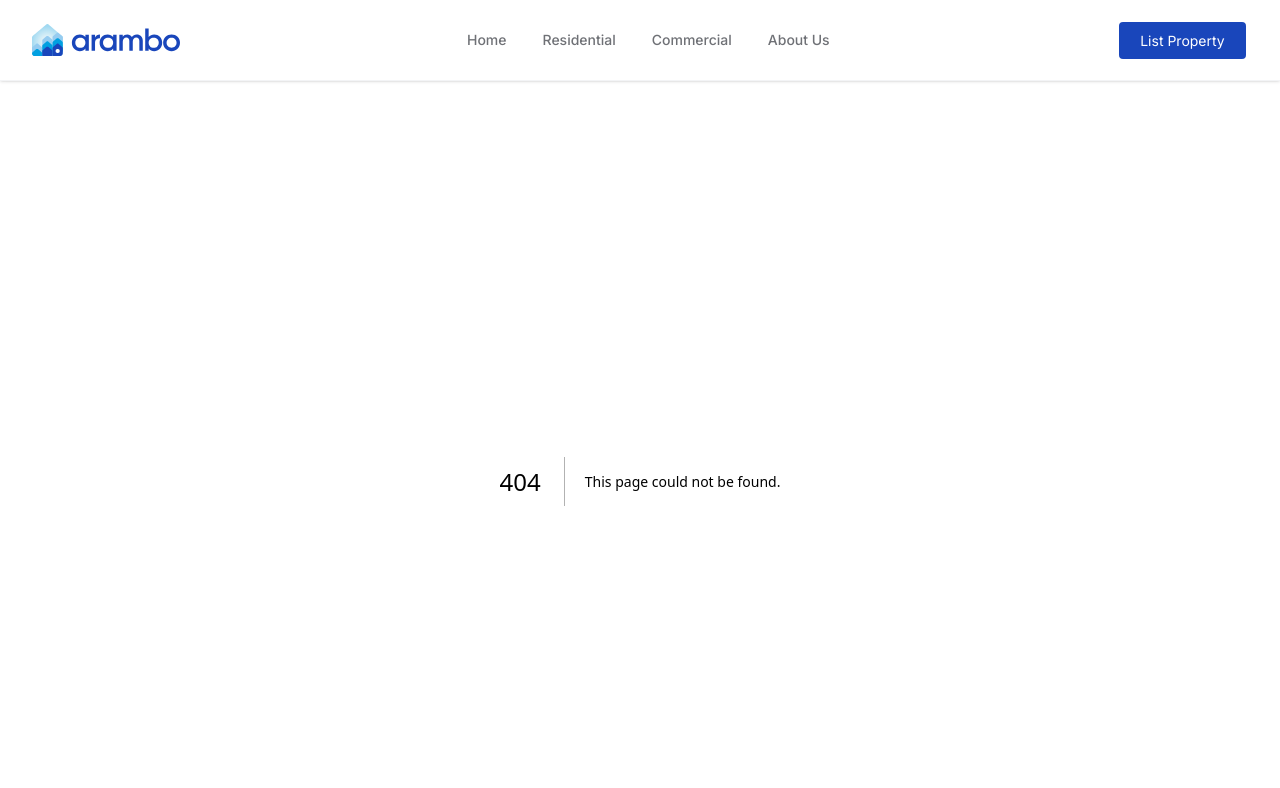
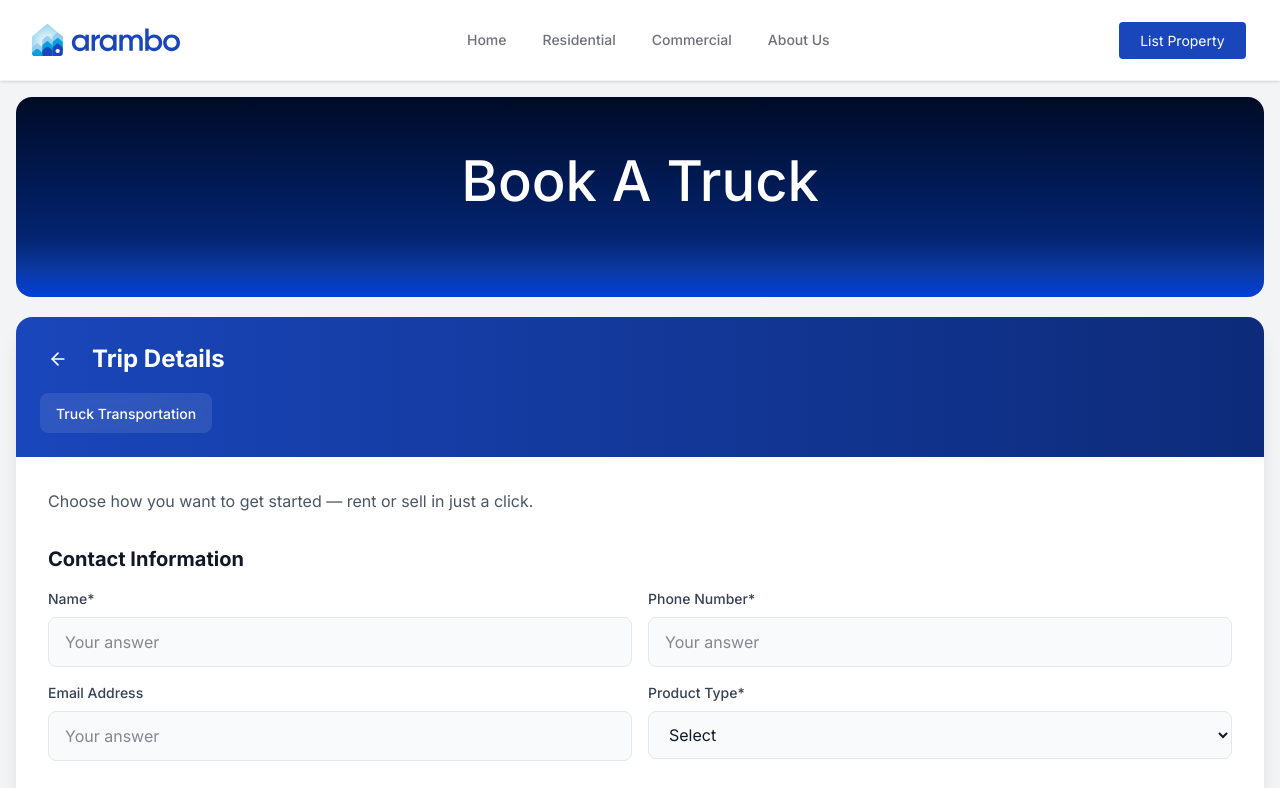
Before and after one commit to FaiyazAwsaf/arambo-website, a Next.js app: page /book-a-truck/form in a window 1280 px wide. Before the commit this address had no page. Shown: the top 788 px of the page. Built offline with nearby package versions, Linux system fonts and the light colour scheme.

Commit message:
truck boking form implementation

```diff
--- /dev/null
+++ b/src/app/book-a-truck/form/page.tsx
@@ -0,0 +1,22 @@
+import React from "react";
+import TruckBookingForm from "@/components/TruckBookingForm";
+
+const form = () => {
+    return(
+        <div className="min-h-screen bg-gray-100 p-4">
+            <div
+                style={{
+                    background: 'linear-gradient(180deg, #000B26 0%, #00123C 19.69%, #032471 70.33%, #0C39A3 86.64%, #0041D9 100%)'
+                }}
+                className='relative h-[200px] flex flex-col justify-center items-center rounded-2xl text-Arambo-White p-5 mb-5'
+                >
+                <h1 className="text-center h1 mb-8">Book A Truck</h1>
+            </div>
+            <TruckBookingForm />
+        </div>
+
+
+    );
+};
+
+export default form;
--- a/src/app/book-a-truck/page.tsx
+++ b/src/app/book-a-truck/page.tsx
@@ -47,6 +47,7 @@ const BookAtruck = () => {
         </p>
       </div>
 
+      <a href="/form/page.tsx">
         <div className="flex flex-col items-center">
           {trucksData.map((truck) => (
             <TruckCard
@@ -57,6 +58,7 @@ const BookAtruck = () => {
             />
           ))}
         </div>
+      </a>
     </div>
   );
 };
--- a/src/components/TruckBookingForm.tsx
+++ b/src/components/TruckBookingForm.tsx
@@ -1,4 +1,3 @@
-// src/components/TruckBookingForm.tsx
 "use client";
 
 import { useState } from "react";
```
Lines whose indentation alone changed are shown as unchanged.
